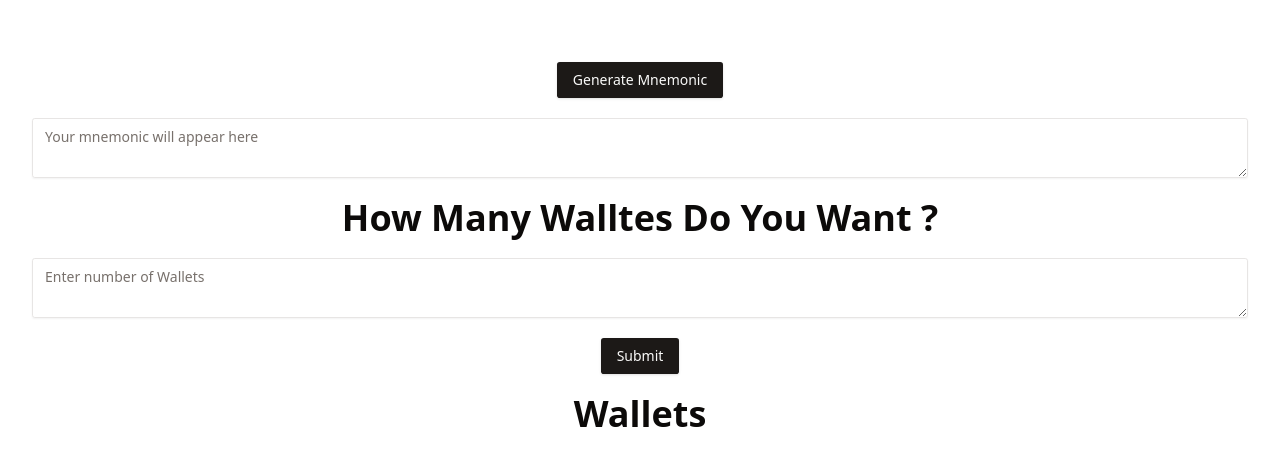
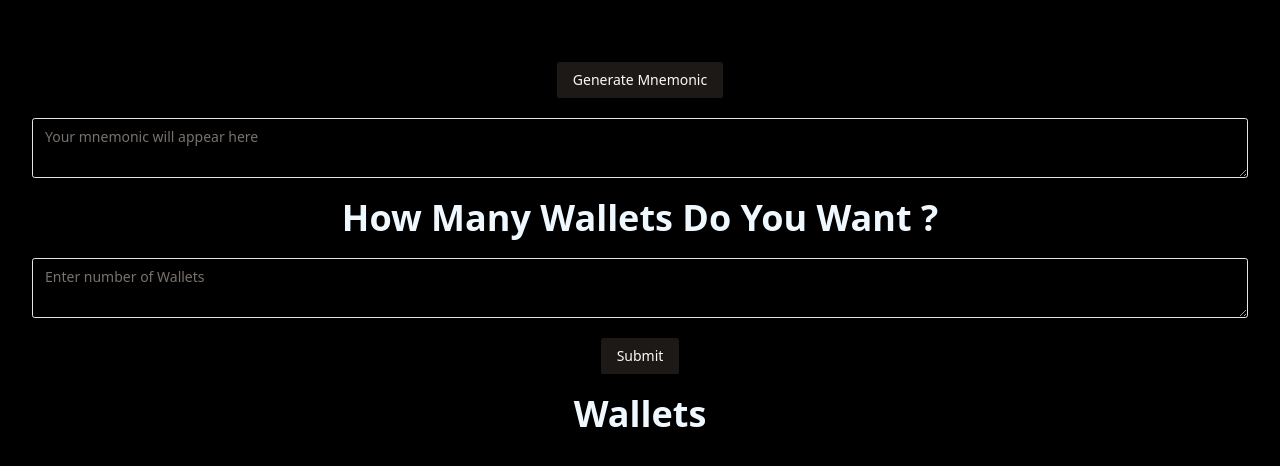
Before and after one commit to bajshorya/WebWallet, a React (Vite) app: page / in a window 1280 px wide. Shown: the top 466 px of the page. Built offline with nearby package versions, Linux system fonts and the light colour scheme.

Commit message:
small bugs

```diff
--- a/src/components/GenerateWallets.tsx
+++ b/src/components/GenerateWallets.tsx
@@ -47,7 +47,7 @@ const GenerateWallets: React.FC<GenerateWalletsProps> = ({ mnemonic }) => {
       <div>
         <div>
           <h1 className="m-5 text-4xl font-extrabold ">
-            How Many Walltes Do You Want ?
+            How Many Wallets Do You Want ?
           </h1>
           <Textarea
             value={walletCount}
@@ -65,7 +65,7 @@ const GenerateWallets: React.FC<GenerateWalletsProps> = ({ mnemonic }) => {
           {wallets.map((wallet, index) => (
             <li
               key={index}
-              className="m-2 border text-slate-100 font-bold  min-w-max bg-slate-950"
+              className="m-2 border text-slate-100 font-bold  bg-slate-500"
             >
               {wallet}
             </li>
--- a/src/index.css
+++ b/src/index.css
@@ -1,7 +1,10 @@
 @tailwind base;
 @tailwind components;
 @tailwind utilities;
-
+body {
+  background-color: #000000; /* Replace with your desired color */
+  color: aliceblue;
+}
 @layer base {
   :root {
     --background: 0 0% 100%;
```
